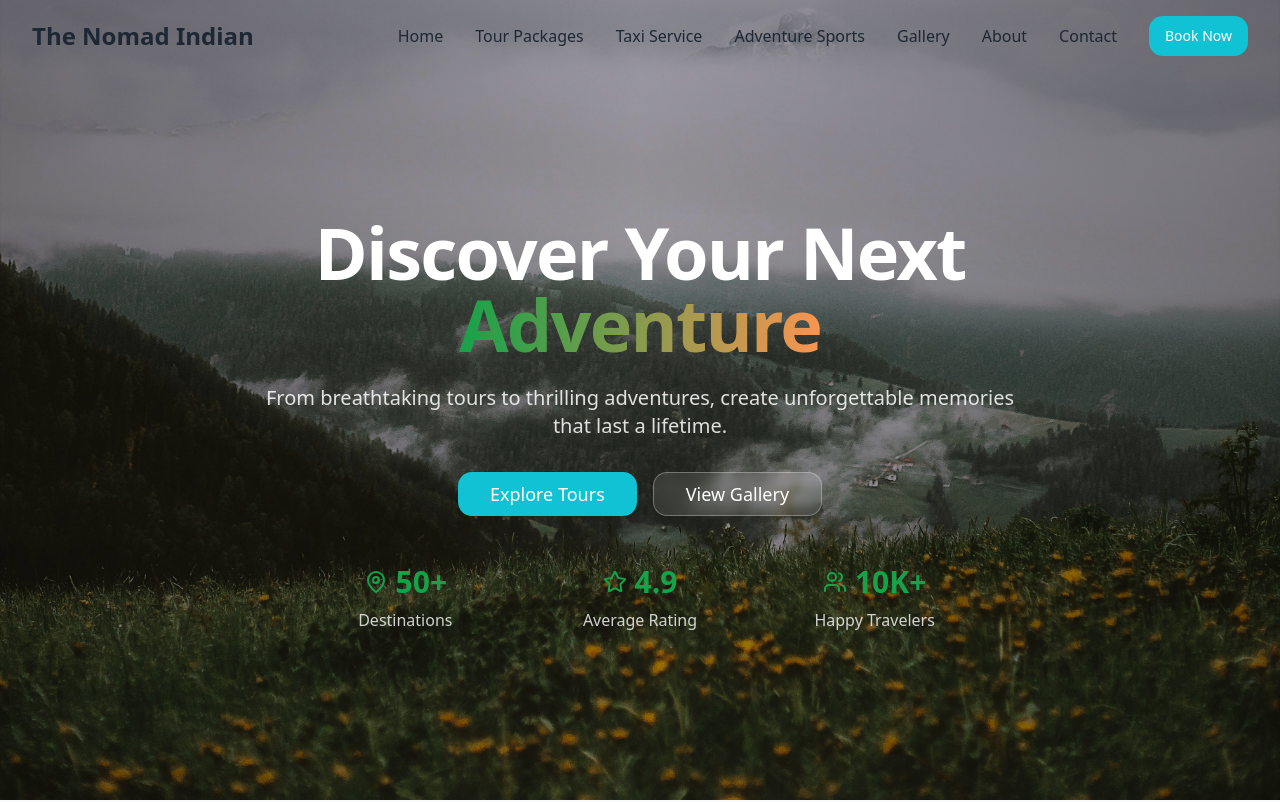
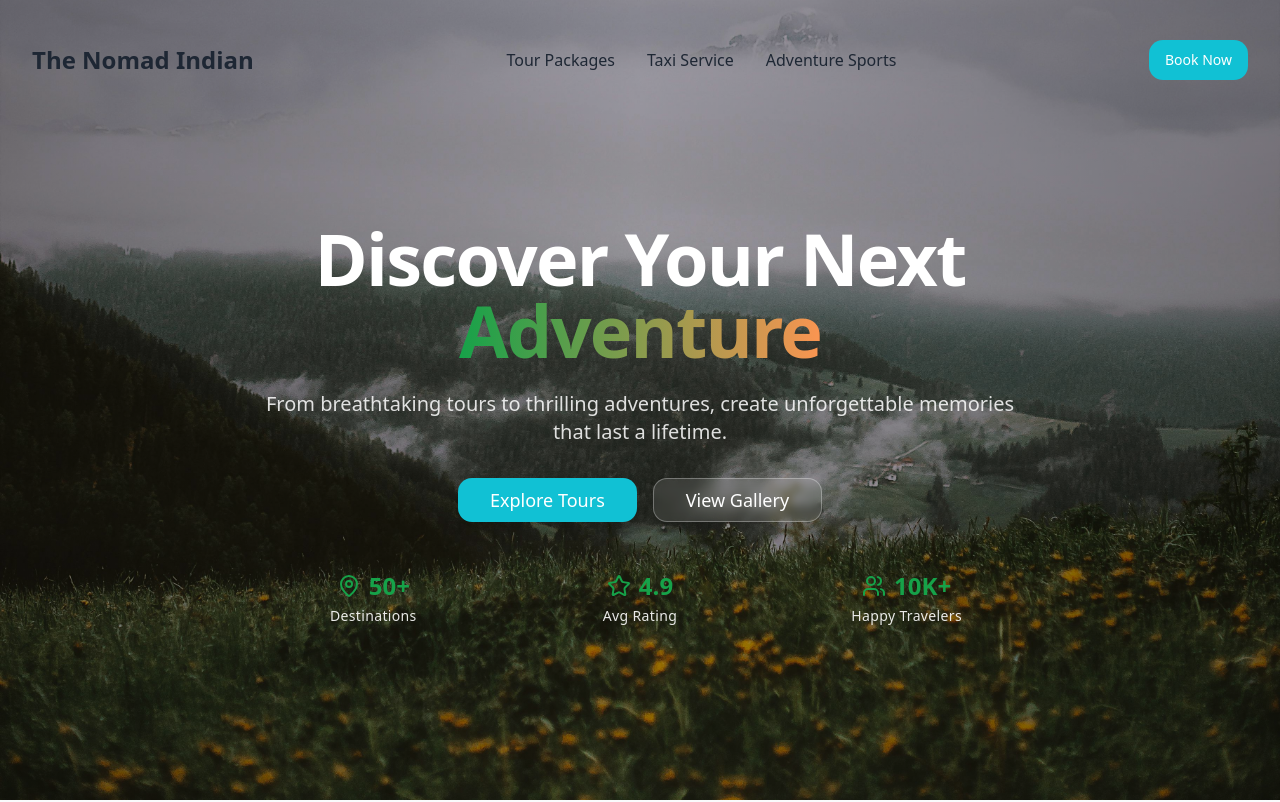
Before and after one commit to divanshGupta/jk-adventure, a Next.js app: page / in a window 1280 px wide. Shown: the top 802 px of the page. Built offline with nearby package versions, Linux system fonts and the light colour scheme.

Commit message:
navbar ui changes

```diff
--- a/components/Navbar.jsx
+++ b/components/Navbar.jsx
@@ -16,7 +16,7 @@ const Navbar = () => {
     if (!isHomePage) return;
 
     const handleScroll = () => {
-      setScrolled(window.scrollY > 100);
+      setScrolled(window.scrollY > 200);
     };
 
     window.addEventListener("scroll", handleScroll);
@@ -24,23 +24,19 @@ const Navbar = () => {
   }, [isHomePage]);
 
   const navLinks = [
-    { name: 'Home', path: '/' },
+    // { name: 'Home', path: '/' },
     { name: 'Tour Packages', path: '/tours' },
     { name: 'Taxi Service', path: '/taxi' },
     { name: 'Adventure Sports', path: '/adventure' },
-    { name: 'Gallery', path: '/gallery' },
-    { name: 'About', path: '/about' },
-    { name: 'Contact', path: '/contact' },
+    // { name: 'Gallery', path: '/gallery' },
+    // { name: 'About', path: '/about' },
+    // { name: 'Contact', path: '/contact' },
   ];
 
   return (
-    <nav className={`w-full fixed top-0 left-0 z-50 ${
-      isHomePage
-        ? scrolled
-          ? "bg-white shadow-md"
-          : "bg-transparent"
-          : "bg-white shadow-md"
-      }`}>
+    <nav className={`fixed top-1 md:top-2 left-1/2 transform -translate-x-1/2 z-50 transition-all duration-300
+
+              ${scrolled ? 'backdrop-blur-md bg-white/30 w-[80%] rounded-2xl py-2 shadow-lg' : 'w-full rounded-none py-4'}`}>
       <div className="max-w-7xl mx-auto px-4 sm:px-6 lg:px-8">
         <div className="flex justify-between items-center py-4">
           {/* Logo */}
@@ -67,16 +63,18 @@ const Navbar = () => {
                 {link.name}
               </Link>
             ))}
-            <Button className="btn-hero">
+
+          </div>
+
+          <Button className="hidden md:block btn-hero">
               Book Now
-            </Button>
-          </div>
+          </Button>
 
           {/* Mobile Menu Button */}
           <div className="md:hidden">
             <button
               onClick={() => setIsOpen(!isOpen)}
-              className="text-foreground hover:text-primary transition-colors"
+              className="text-foreground hover:text-primary transition-colors "
             >
               {isOpen ? <X className="w-6 h-6" /> : <Menu className="w-6 h-6" />}
             </button>
@@ -99,7 +97,7 @@ const Navbar = () => {
               ))}
               <div className="px-3 py-2">
                 <Button className="btn-hero w-full">
-                  Book Now
+                    Book Now
                 </Button>
               </div>
             </div>
--- a/components/gallery.jsx
+++ /dev/null
@@ -1,15 +0,0 @@
-const Gallery = () => {
-
-    return (
-        <>
-        <div className="h-screen flex items-center justify-center bg-gray-100">
-            <div className="grid grid-cols-3 gap-4">
-                <div className="w-40 h-40 bg-amber-200 border border-black rounded-lg"></div>
-                <div className="w-40 h-40 bg-amber-200 border border-black rounded-lg"></div>
-                <div className="w-40 h-40 bg-amber-200 border border-black rounded-lg"></div>
-            </div>
-        </div>
-        </>
-    );
-}
-export default Gallery;
--- a/components/hero.jsx
+++ b/components/hero.jsx
@@ -1,6 +1,12 @@
 import { Button } from '@/components/ui/button';
 import { MapPin, Star, Users } from 'lucide-react';
 import Link from 'next/link';
+import { Roboto } from 'next/font/google';
+
+const roboto = Roboto({
+  subsets: ['latin'],
+  weight: ['400', '700'], // Optional: Specify font weights if needed
+});
 
 const Hero = () => {
   return (
@@ -43,30 +49,20 @@ const Hero = () => {
           </div>
 
           {/* Stats */}
-          <div className="grid grid-cols-1 sm:grid-cols-3 gap-8 max-w-2xl mx-auto">
-            <div className="flex flex-col items-center space-y-2">
-              <div className="flex items-center space-x-2 text-accent">
-                <MapPin className="w-6 h-6" />
-                <span className="text-3xl font-bold">50+</span>
+          <div className="grid grid-cols-1 sm:grid-cols-3 gap-8 mt-10">
+            {[
+              { icon: MapPin, label: 'Destinations', value: '50+' },
+              { icon: Star, label: 'Avg Rating', value: '4.9' },
+              { icon: Users, label: 'Happy Travelers', value: '10K+' },
+            ].map(({ icon: Icon, label, value }) => (
+              <div key={label} className="flex flex-col items-center text-white/90">
+                <div className="flex items-center space-x-2 text-accent mb-1">
+                  <Icon className="w-6 h-6" />
+                  <span className="text-2xl font-semibold">{value}</span>
+                </div>
+                <p className="text-sm tracking-wide">{label}</p>
               </div>
-              <p className="text-white/80">Destinations</p>
-            </div>
-
-            <div className="flex flex-col items-center space-y-2">
-              <div className="flex items-center space-x-2 text-accent">
-                <Star className="w-6 h-6" />
-                <span className="text-3xl font-bold">4.9</span>
-              </div>
-              <p className="text-white/80">Average Rating</p>
-            </div>
-
-            <div className="flex flex-col items-center space-y-2">
-              <div className="flex items-center space-x-2 text-accent">
-                <Users className="w-6 h-6" />
-                <span className="text-3xl font-bold">10K+</span>
-              </div>
-              <p className="text-white/80">Happy Travelers</p>
-            </div>
+            ))}
           </div>
         </div>
       </div>
--- a/pages/about.jsx
+++ b/pages/about.jsx
@@ -1,4 +1,3 @@
-// components/AboutSection.jsx
 export default function AboutSection() {
   return (
     <section className="pt-24 md:pt-28 w-full md:py-16 px-2 md:px-20 bg-white">
--- a/pages/contact.jsx
+++ b/pages/contact.jsx
@@ -1,6 +1,6 @@
 import ContactForm from "@/components/contactForm";
 
-export default function About() {
+export default function Contact() {
   return (
     <main className="mt-20 md:mt-24 mb-4 flex justify-center items-start px-4">
       <ContactForm />
--- a/pages/gallery.jsx
+++ b/pages/gallery.jsx
@@ -1,43 +1,129 @@
-//filter and modals in next version
+import Image from 'next/image';
 import { useState } from 'react';
 
 const galleryImages = [
-  '/images/gallery1.jpg', '/images/gallery2.jpg', '/images/gallery3.jpg',
-  '/images/gallery4.jpg', '/images/gallery5.jpg', '/images/gallery6.jpg',
-  '/images/gallery7.jpg', '/images/gallery8.jpg', '/images/gallery9.jpg'
+  {
+    src: '/gallery/img1.jpg',
+    alt: 'Trekking in Munsiyari',
+    location: 'Munsiyari, Uttarakhand',
+    description: 'A peaceful mountain trail surrounded by snow-capped peaks.',
+    category: 'Mountains',
+  },
+  {
+    src: '/gallery/img2.jpg',
+    alt: 'Sunset at Gokarna Beach',
+    location: 'Gokarna, Karnataka',
+    description: 'Golden sunset on a quiet beach, perfect for yoga and calm.',
+    category: 'Beach',
+  },
+  {
+    src: '/gallery/img1.jpg',
+    alt: 'Trekking in Munsiyari',
+    location: 'Munsiyari, Uttarakhand',
+    description: 'A peaceful mountain trail surrounded by snow-capped peaks.',
+    category: 'Mountains',
+  },
+  {
+    src: '/gallery/img2.jpg',
+    alt: 'Sunset at Gokarna Beach',
+    location: 'Gokarna, Karnataka',
+    description: 'Golden sunset on a quiet beach, perfect for yoga and calm.',
+    category: 'Beach',
+  },
+  {
+    src: '/gallery/img1.jpg',
+    alt: 'Trekking in Munsiyari',
+    location: 'Munsiyari, Uttarakhand',
+    description: 'A peaceful mountain trail surrounded by snow-capped peaks.',
+    category: 'Mountains',
+  },
+  {
+    src: '/gallery/img2.jpg',
+    alt: 'Sunset at Gokarna Beach',
+    location: 'Gokarna, Karnataka',
+    description: 'Golden sunset on a quiet beach, perfect for yoga and calm.',
+    category: 'Beach',
+  },
+  {
+    src: '/gallery/img1.jpg',
+    alt: 'Trekking in Munsiyari',
+    location: 'Munsiyari, Uttarakhand',
+    description: 'A peaceful mountain trail surrounded by snow-capped peaks.',
+    category: 'Mountains',
+  },
+  {
+    src: '/gallery/img2.jpg',
+    alt: 'Sunset at Gokarna Beach',
+    location: 'Gokarna, Karnataka',
+    description: 'Golden sunset on a quiet beach, perfect for yoga and calm.',
+    category: 'Beach',
+  },
+  // Add more images...
 ];
 
-export default function GalleryPage() {
+export default function GallerySection() {
   const [selectedImage, setSelectedImage] = useState(null);
 
   return (
-    <div className="px-4 py-8 bg-white">
-      <h1 className="text-3xl font-bold text-center mb-6">Gallery</h1>
-      <div className="grid grid-cols-2 sm:grid-cols-3 gap-4">
-        {galleryImages.map((src, index) => (
-          <img
-            key={index}
-            src={src}
-            alt={`Gallery ${index + 1}`}
-            onClick={() => setSelectedImage(src)}
-            className="cursor-pointer rounded-lg shadow hover:scale-105 transition-transform duration-300 object-cover w-full h-48"
+    <section className="bg-gradient-to-b from-white to-gray-50 py-20 px-6 md:px-12" id="gallery">
+      <div className="max-w-6xl mx-auto text-center">
+        <h2 className="text-4xl md:text-5xl font-bold mb-4 text-primary">Gallery</h2>
+        <p className="text-gray-600 text-lg max-w-2xl mx-auto mb-12">
+          Experience glimpses of breathtaking landscapes, vibrant cultures, and unforgettable journeys from our travelers.
+        </p>
+
+        {/* Image Grid */}
+        <div className="grid grid-cols-1 sm:grid-cols-2 md:grid-cols-3 gap-6">
+          {galleryImages.map((img, idx) => (
+            <div
+              key={idx}
+              className="relative group cursor-pointer overflow-hidden rounded-2xl shadow hover:shadow-xl transition"
+              onClick={() => setSelectedImage(img)}
+            >
+              <Image
+                src={img.src}
+                alt={img.alt}
+                width={500}
+                height={350}
+                className="object-cover w-full h-full transform group-hover:scale-105 transition duration-300"
               />
+              <div className="absolute inset-0 bg-black/20 group-hover:bg-black/40 transition" />
+            </div>
           ))}
         </div>
 
+        {/* Modal */}
         {selectedImage && (
-        <div className="fixed inset-0 bg-black bg-opacity-80 flex items-center justify-center z-50">
-          <div className="relative">
-            <button
-              className="absolute top-2 right-2 text-white text-xl bg-red-500 rounded-full w-8 h-8 flex items-center justify-center"
+          <div
+            className="fixed inset-0 bg-black/70 backdrop-blur-sm flex items-center justify-center z-50"
             onClick={() => setSelectedImage(null)}
           >
-              ×
+            <div className="relative max-w-4xl w-full p-4">
+              <Image
+                src={selectedImage.src}
+                alt={selectedImage.alt}
+                width={1200}
+                height={800}
+                className="rounded-lg object-contain mx-auto max-h-[90vh]"
+              />
+              {/* 💤 Hidden Info - for future use */}
+              {/*
+              <div className="mt-4 text-white text-center">
+                <h3 className="text-xl font-semibold">{selectedImage.location}</h3>
+                <p className="text-white/80 mt-2">{selectedImage.description}</p>
+              </div>
+              */}
+
+              <button
+                onClick={() => setSelectedImage(null)}
+                className="absolute top-4 right-4 text-white text-3xl font-bold"
+              >
+                &times;
               </button>
-            <img src={selectedImage} alt="Selected" className="max-h-[80vh] rounded-lg" />
             </div>
           </div>
         )}
       </div>
+    </section>
   );
 }
--- a/pages/index.js
+++ b/pages/index.js
@@ -1,4 +1,3 @@
-import Gallery from '@/components/gallery';
 import Hero from '@/components/hero';
 import HomeGallerySection from '@/components/homeGallerySection';
 import Reviews from '@/components/reviews';
@@ -6,6 +5,7 @@ import Services from '@/components/services';
 import ContactForm from '@/components/contactForm';
 import React from 'react';
 import Head from 'next/head';
+import Navbar from '@/components/Navbar';
 
 <Head>
   <title>Discover Adventures | Nomad India</title>
@@ -16,6 +16,7 @@ import Head from 'next/head';
 export default function Home() {
   return (
     <>
+      {/* <Navbar /> */}
       <Hero />
       <Services />
       <HomeGallerySection />
```
Also changed, not shown: 1 other file (tests, documents, lock files or other folders). Lines whose indentation alone changed are shown as unchanged.
